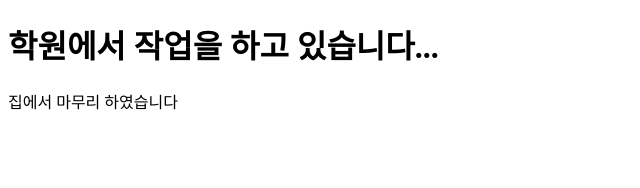
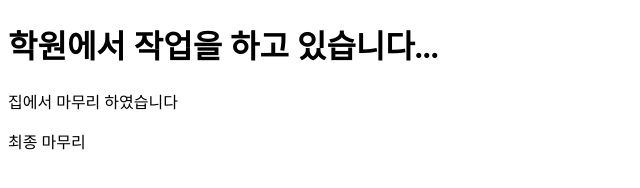
Before and after one commit to chhann/0531-project, a plain HTML site: page index.html in a window 1280 px wide. Shown: the whole page, without its empty margins (0-640 px from the left). Drawn offline with Linux system fonts and the light colour scheme.

Commit message:
0531 html 최종 마무리

```diff
--- a/index.html
+++ b/index.html
@@ -9,5 +9,6 @@
 <body>
     <h1>학원에서 작업을 하고 있습니다...</h1>
     <p>집에서 마무리 하였습니다</p>
+    <p>최종 마무리</p>
 </body>
 </html>
```
